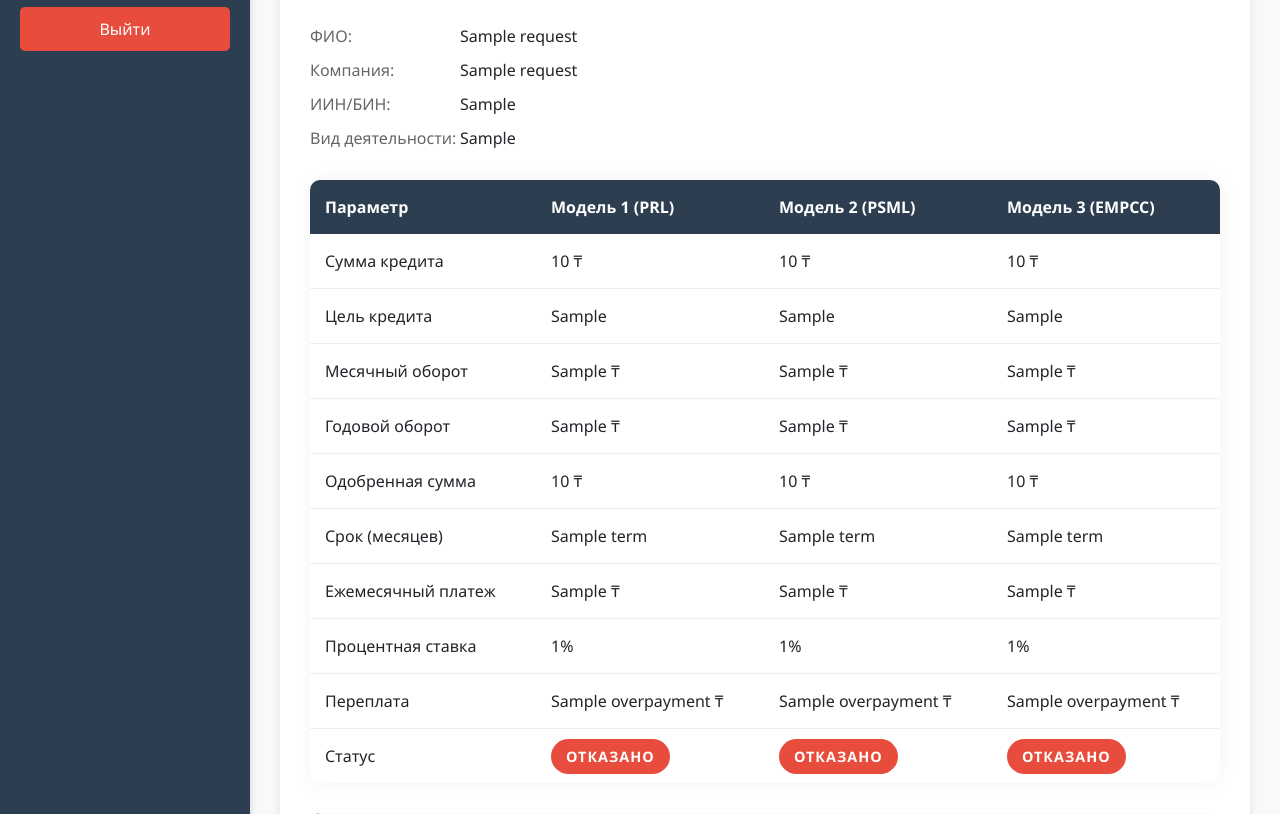
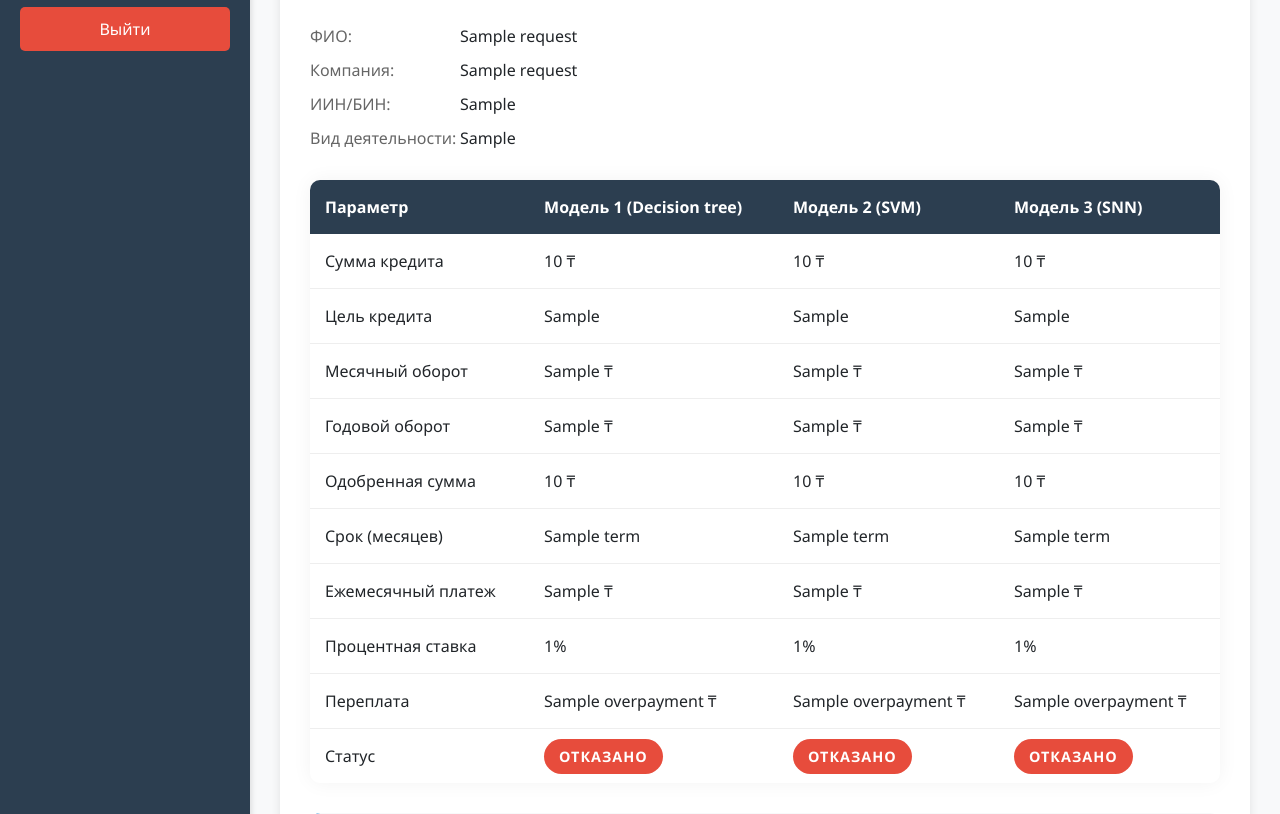
Before and after one commit to baigabulov/credit_scoring_ml, a Django app: template web/ui/templates/ui/loans.html in a window 1280 px wide. Shown: the part 174-988 px from the top of the page. Run offline with Django 4.2, Linux system fonts and the light colour scheme; the template is opened without the code that fills it: most values are stand-ins (such as "Sample title", 1, 10 or a date in 2020); data that the repository does not hold is empty; parts of the project's set-up code (start-up, migrations or seed data) failed here and were passed over.

Commit message:
Fix models in loans.html

```diff
--- a/web/ui/templates/ui/loans.html
+++ b/web/ui/templates/ui/loans.html
@@ -265,9 +265,9 @@
                             <thead>
                                 <tr>
                                     <th>Параметр</th>
-                                    <th>Модель 1 (PRL)</th>
-                                    <th>Модель 2 (PSML)</th>
-                                    <th>Модель 3 (EMPCC)</th>
+                                    <th>Модель 1 (Decision tree)</th>
+                                    <th>Модель 2 (SVM)</th>
+                                    <th>Модель 3 (SNN)</th>
                                 </tr>
                             </thead>
                             <tbody>
```
